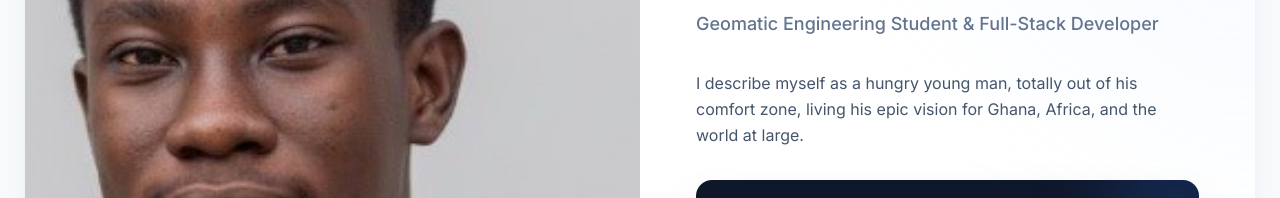
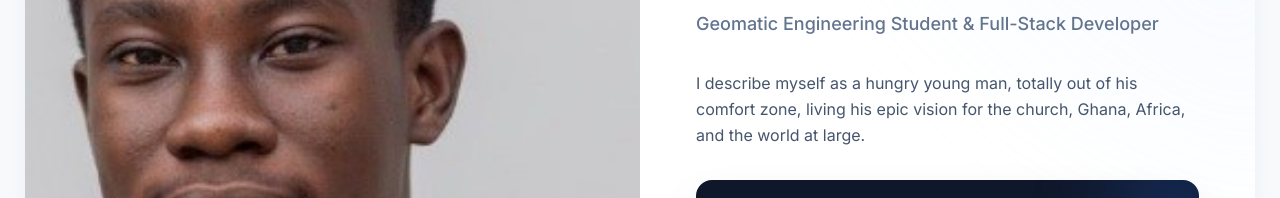
Before and after one commit to Obrempong-1/GIS-EMERGENCY-SYSTEM-, a Next.js app in the folder frontend/: page /creator in a window 1280 px wide. Shown: the part 374-572 px from the top of the page. Built offline with nearby package versions, Linux system fonts and the light colour scheme.

Commit message:
just an addition of word about myself

```diff
--- a/frontend/app/creator/CreatorContent.tsx
+++ b/frontend/app/creator/CreatorContent.tsx
@@ -60,7 +60,7 @@ export default function CreatorContent() {
 
                             <div className="space-y-6 text-slate-600 leading-relaxed">
                                 <p>
-                                    I describe myself as a hungry young man, totally out of his comfort zone, living his epic vision for Ghana, Africa, and the world at large.
+                                    I describe myself as a hungry young man, totally out of his comfort zone, living his epic vision for the church, Ghana, Africa, and the world at large.
                                 </p>
 
                                 <div className="relative p-6 my-8 rounded-2xl bg-slate-900 text-white shadow-2xl overflow-hidden group">
```
